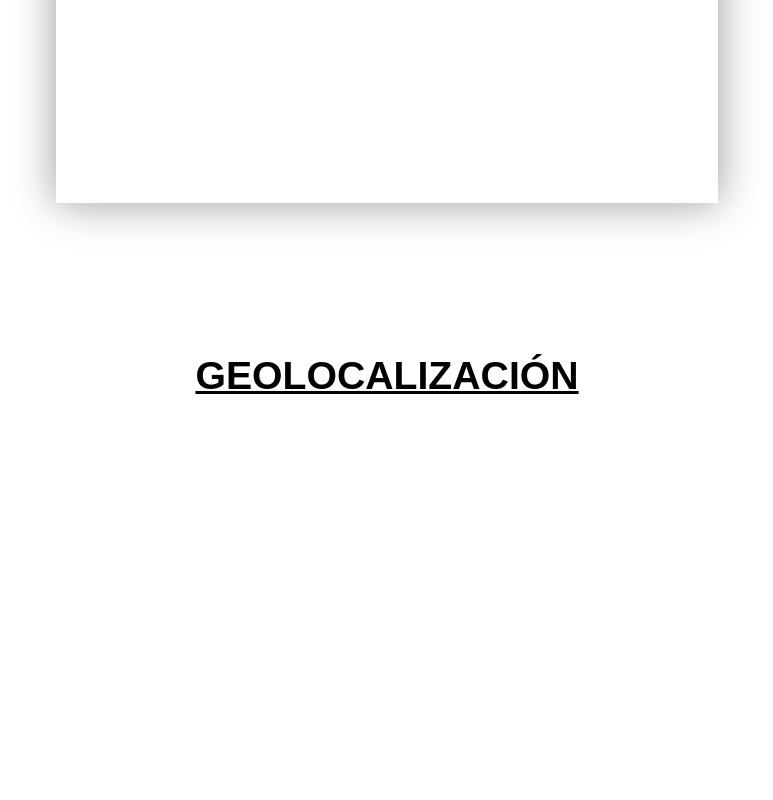
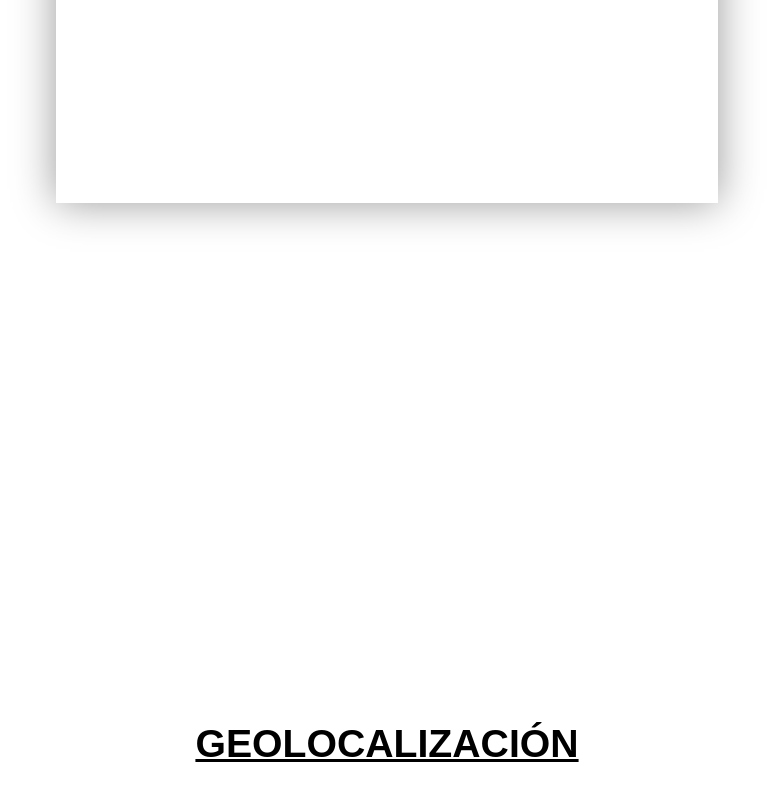
Before and after one commit to AndreMoralesDev/dom-javascript, a plain HTML site: page index.html in a window 1280 px wide. Shown: the part 5340-6140 px from the top of the page, without its empty margins (253-1026 px from the left). Drawn offline with nearby package versions, Linux system fonts and the light colour scheme.

Commit message:
Add files via upload

```diff
--- a/geolocation.js
+++ b/geolocation.js
@@ -11,10 +11,11 @@ const getGeolocation = (geolocation) => {
     const succes = position => {
         const coords = position.coords;
         $geolocation.innerHTML = `
+            <h2>GEOLOCALIZACIÓN</h2>
             <p>Latitud: ${coords.latitude}</p>
             <p>Longitud: ${coords.longitude}</p>
             <p>Presición: ${Math.round(coords.accuracy)} metros</p>
-            <a href="https://www.google.com/maps/@${coords.latitude},${coords.longitude}" target="_black" rel="noopener">Ir a Google Maps</a>
+            <a href="https://www.google.com/maps/@${coords.latitude},${coords.longitude},20z" target="_black" rel="noopener">Ir a Google Maps</a>
         `
         coords.latitude
         coords.longitude
--- a/styles.css
+++ b/styles.css
@@ -557,6 +557,13 @@ iframe {
 ///////////////////////////////////////////////////////////////////
 */
 
+#geolocation {
+    display: flex;
+    justify-content: center;
+    align-items: center;
+    flex-direction: column;
+    gap: 10vh;
+}
 
 #geolocation:not(h2) {
     text-align: center;
```
